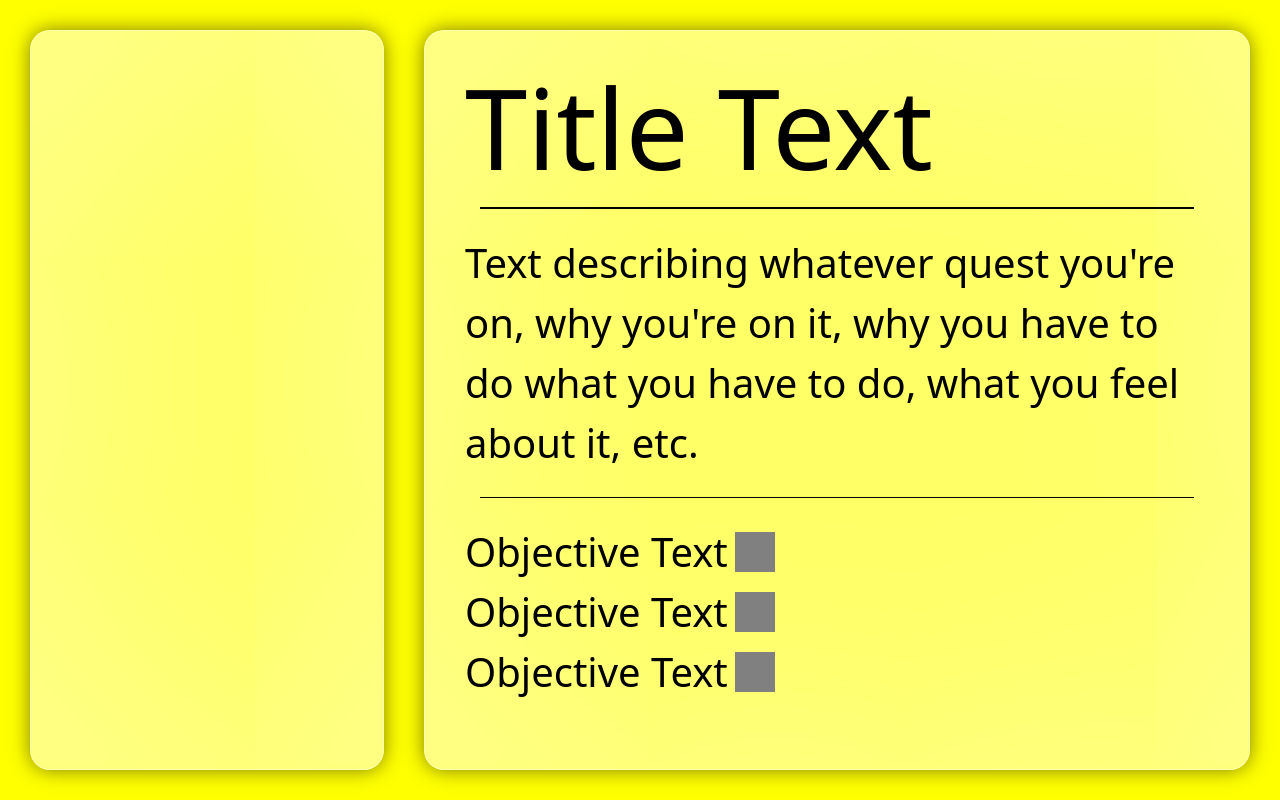
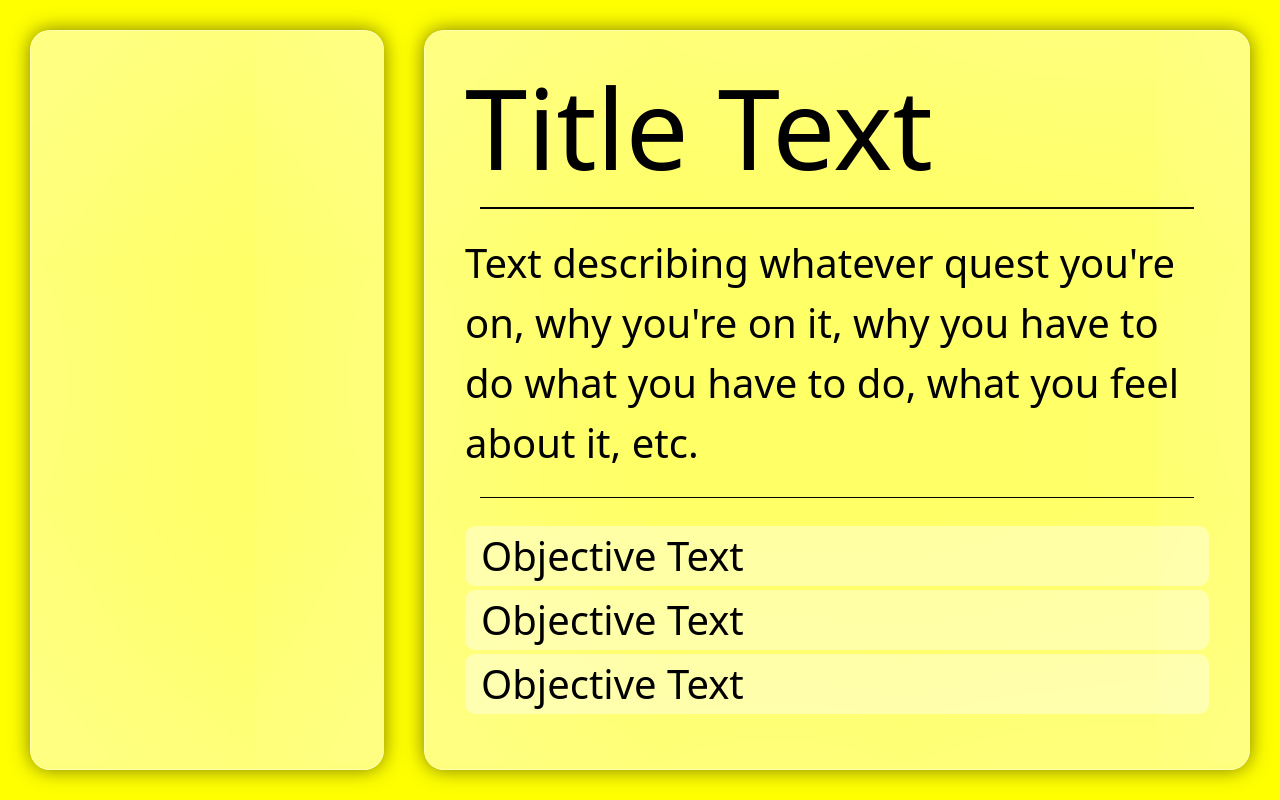
Before and after one commit to LinkWentz/quest-log, a React (Vite) app in the folder client/: page / in a window 1280 px wide. Built offline with nearby package versions, Linux system fonts and the light colour scheme; a web font is replaced by a local one.

Commit message:
Restyle and remove check from objectives

```diff
--- a/client/src/components/Objective.jsx
+++ b/client/src/components/Objective.jsx
@@ -2,10 +2,9 @@ import './styles/Objective.css'
 
 function Objective() {
     return (
-        <label className = "Objective">
+        <label className="Objective">
             Objective Text
             <input type="checkbox"/>
-            <span className="checkmark"></span>
         </label>
     )
 }
--- a/client/src/components/styles/Objective.css
+++ b/client/src/components/styles/Objective.css
@@ -2,7 +2,13 @@
     display: flex;
     position: relative;
 
+    margin: 0.25rem 0;
+    padding: 0 1rem;
+
     font-size: 2.5rem;
+    border-radius: 10px;
+    background-color: rgba(255, 255, 255, 0.4);
+    overflow: hidden;
 
     cursor: pointer;
     -webkit-user-select: none;
@@ -18,23 +24,6 @@
     width: 0;
 }
 
-.Objective .checkmark {
-    display: inline-block;
-    position: relative;
-
-    height: 2.5rem;
-    width: 2.5rem;
-
-    background-color: grey;
+.Objective:has(input:checked) {
+    background-color: rgba(150, 255, 150, 0.5);
 }
-
-.Objective:hover .checkmark {
-    display: inline-block;
-    position: relative;
-
-    background-color: lightgrey;
-}
-
-.Objective input:checked ~ .checkmark {
-    background-color: green;
-}
```
